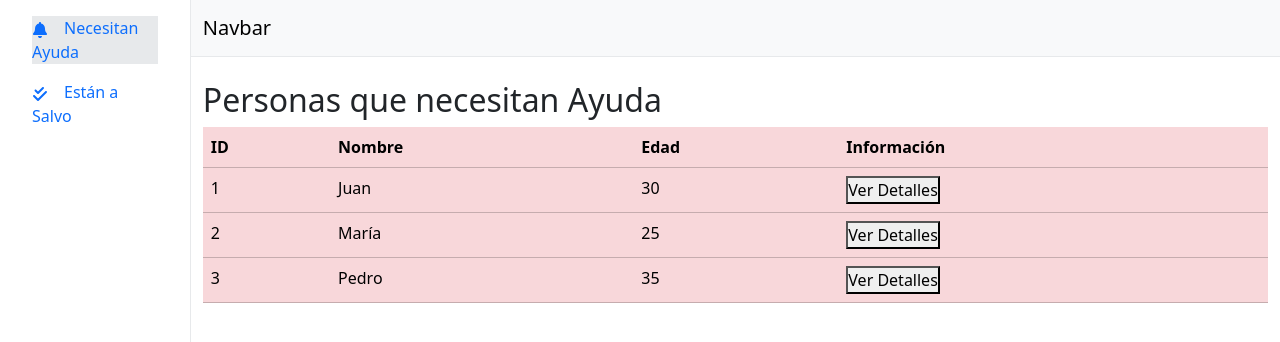
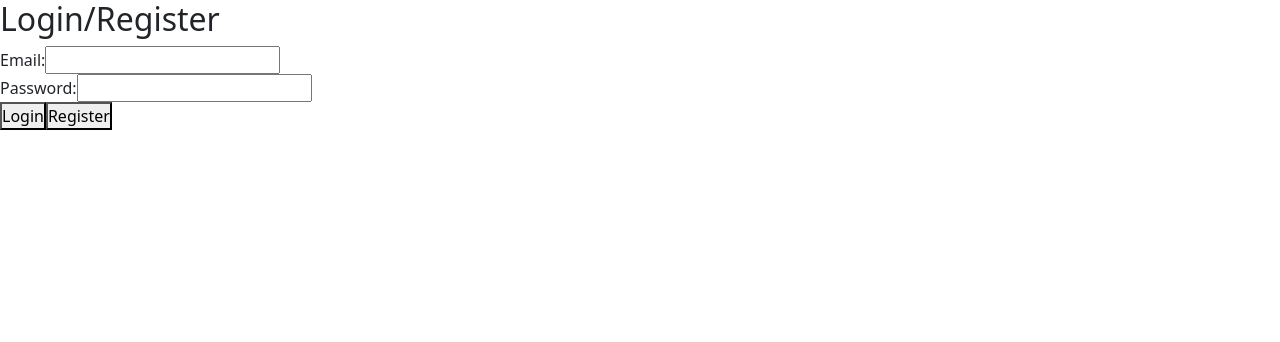
Before and after one commit to A01749164/Dashboard-ProTect, a React (Create React App) app: page / in a window 1280 px wide. Shown: the top 342 px of the page. Built offline with nearby package versions, Linux system fonts and the light colour scheme.

Commit message:
Added login page

```diff
--- a/src/App.js
+++ b/src/App.js
@@ -1,20 +1,18 @@
 import { BrowserRouter as Router, Route, Routes } from 'react-router-dom';
 import './App.scss';
-import Navbar from './components/Navbar';
-import Sidebar from './components/Sidebar';
 import Ayuda from './pages/Ayuda';
 import Salvo from './pages/Salvo';
+import Login from './pages/Login';
 
 function App() {
   return (
     <Router>
       <div className='flex'>
-        <Sidebar/>
         <div className='content w-100'>
-          <Navbar/>
           <Routes>
-            <Route path='/' element={<Ayuda/>} />
-            <Route path='/salvo'element={<Salvo/>} />
+            <Route path='/' element={<Login />} />
+            <Route path='/ayuda' element={<Ayuda />} />
+            <Route path='/salvo'element={<Salvo />} />
           </Routes>
         </div>
       </div>
--- a/src/pages/Ayuda.js
+++ b/src/pages/Ayuda.js
@@ -1,11 +1,17 @@
-import Tabla from "../components/TablaWarning"
+import Tabla from "../components/TablaWarning";
+import Navbar from "../components/Navbar";
+import Sidebar from "../components/Sidebar";
 
 const Ayuda = () => {
-    return (
-        <div>
-             <Tabla />
-        </div>
-    )
+  return (
+    <div className="flex">
+      <Sidebar />
+      <div className='content w-100'>
+        <Navbar />
+        <Tabla />
+      </div>
+    </div>
+  )
 }
 
 export default Ayuda
--- /dev/null
+++ b/src/pages/Login.js
@@ -0,0 +1,72 @@
+import React, { useState } from 'react';
+
+const LoginRegisterForm = () => {
+  const [email, setEmail] = useState('');
+  const [password, setPassword] = useState('');
+
+  const handleLogin = async () => {
+    try {
+      const response = await fetch('https://auth.protect.vicmr.com/login', {
+        method: 'POST',
+        headers: {
+          'Content-Type': 'application/json',
+        },
+        body: JSON.stringify({ email, password }),
+      });
+
+      const data = await response.json();
+      console.log(data);
+    } catch (error) {
+      console.error('Error logging in:', error);
+    }
+  };
+
+  const handleRegister = async () => {
+    try {
+      const response = await fetch('https://auth.protect.vicmr.com/register', {
+        method: 'POST',
+        headers: {
+          'Content-Type': 'application/json',
+        },
+        body: JSON.stringify({ email, password }),
+      });
+
+      const data = await response.json();
+      console.log(data);
+    } catch (error) {
+      console.error('Error registering:', error);
+    }
+  };
+
+  return (
+    <div>
+      <h2>Login/Register</h2>
+      <form>
+        <div>
+          <label htmlFor="email">Email:</label>
+          <input
+            type="email"
+            id="email"
+            value={email}
+            onChange={(e) => setEmail(e.target.value)}
+          />
+        </div>
+        <div>
+          <label htmlFor="password">Password:</label>
+          <input
+            type="password"
+            id="password"
+            value={password}
+            onChange={(e) => setPassword(e.target.value)}
+          />
+        </div>
+        <div>
+          <button type="button" onClick={handleLogin}>Login</button>
+          <button type="button" onClick={handleRegister}>Register</button>
+        </div>
+      </form>
+    </div>
+  );
+};
+
+export default LoginRegisterForm;
--- a/src/pages/Salvo.js
+++ b/src/pages/Salvo.js
@@ -1,13 +1,17 @@
-import Tabla from "../components/TablaSuccess"
+import Tabla from "../components/TablaSuccess";
+import Navbar from "../components/Navbar";
+import Sidebar from "../components/Sidebar";
 
 const Salvo = () => {
-    return (
-        <div>
-
-             <Tabla />
-
-        </div>
-    )
+  return (
+    <div className="flex">
+      <Sidebar />
+      <div className="content w-100">
+        <Navbar />
+        <Tabla />
+      </div>
+    </div>
+  )
 }
 
 export default Salvo
```
